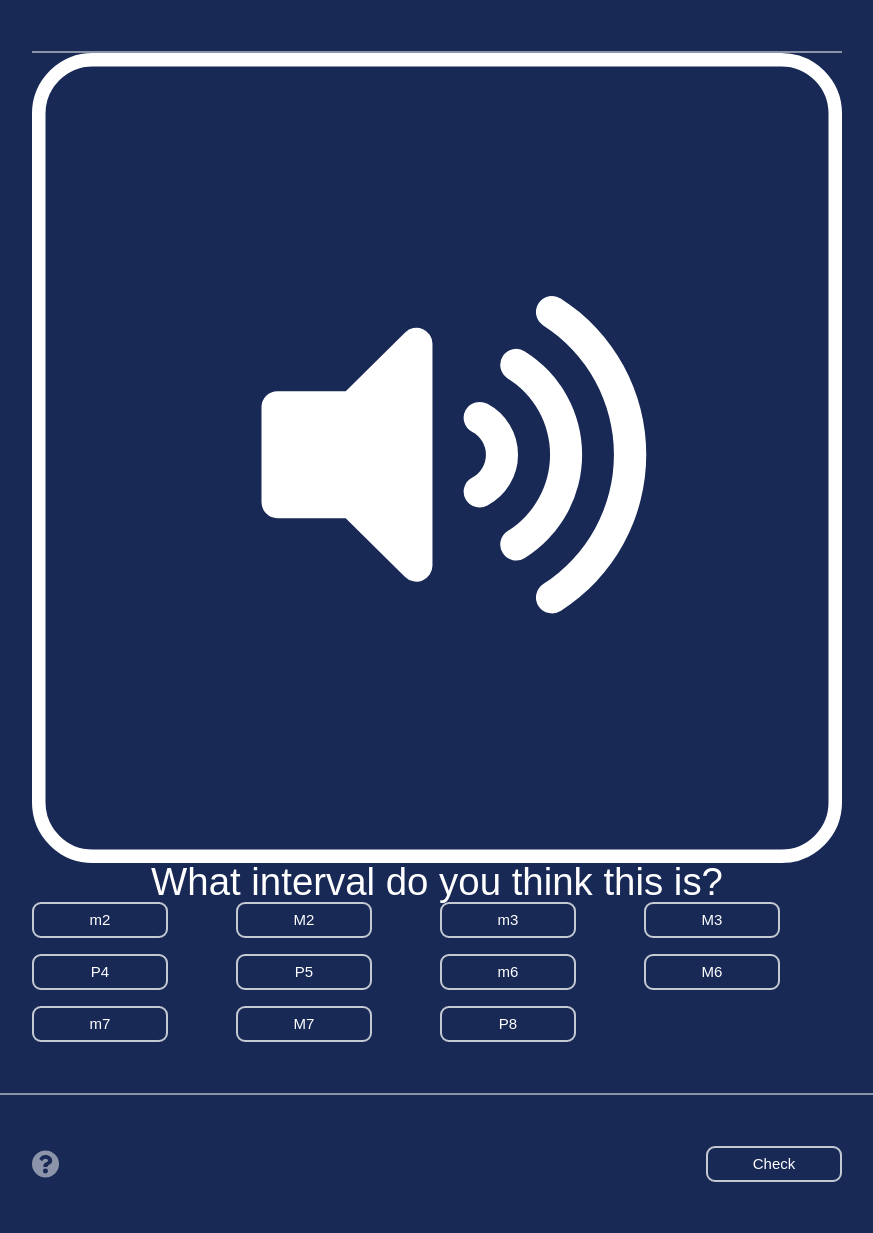
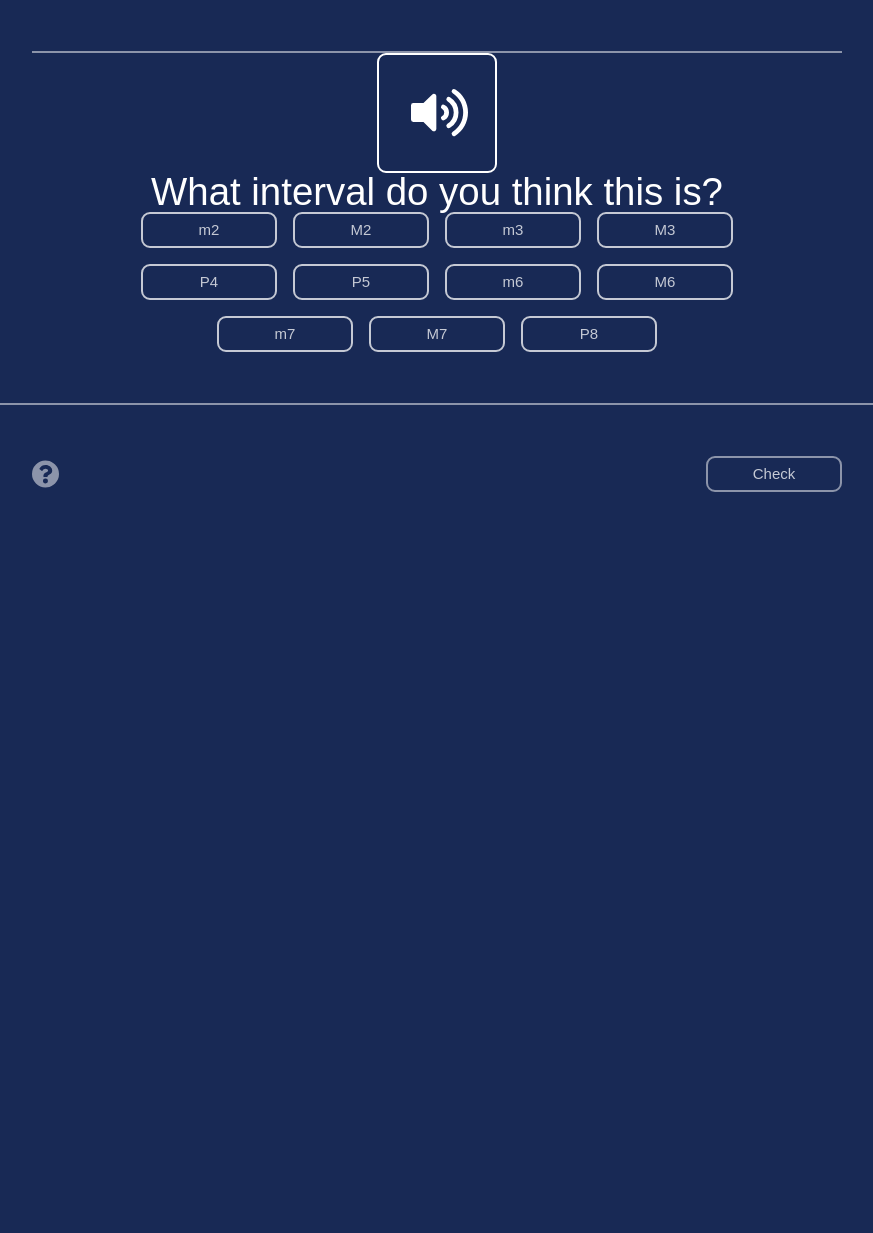
Before and after one commit to awanger/interval-recognition, a PHP site: page / in a window 1280 px wide. Shown: the whole page, without its empty margins (203-1076 px from the left). After the commit the page ends 492 px from the top, so only its background shows below. Run offline with PHP 8.4, Linux system fonts and the light colour scheme.

Commit message:
Adjust grid layout

```diff
--- a/assets/css/main.css
+++ b/assets/css/main.css
@@ -22,16 +22,20 @@ body {
   margin: 0 auto;
   padding: 4%; }
   .container .inner-container {
-    text-align: center;
     display: flex;
-    flex-direction: column; }
+    flex-direction: column;
+    align-items: center;
+    justify-content: space-between; }
 
 .choice-grid {
   display: grid;
-  grid-template-columns: repeat(4, 1fr);
-  column-gap: 1rem;
-  row-gap: 1rem;
-  width: 800px; }
+  grid-template-columns: repeat(8, 1fr);
+  grid-gap: 1rem;
+  max-width: 600px; }
+  .choice-grid .btn {
+    grid-column: span 2; }
+  .choice-grid .btn:nth-child(9) {
+    grid-column: 2 / span 2; }
 
 footer .container {
   display: flex;
@@ -39,19 +43,18 @@ footer .container {
 
 .btn {
   background-color: transparent;
-  color: white;
+  color: rgba(255, 255, 255, 0.75);
   border: 2px solid rgba(255, 255, 255, 0.75);
   border-radius: 9px;
   width: 136px;
-  height: 36px;
-  display: flex; }
+  height: 36px; }
+  .btn.disabled {
+    border: 2px solid rgba(255, 255, 255, 0.5); }
   .btn:hover {
-    border: 2px solid #ffb800;
-    cursor: pointer;
-    color: #ffb800; }
+    border: 2px solid #FFB800;
+    color: #FFB800;
+    cursor: pointer; }
   .btn:focus {
     outline: none; }
-  .btn .btn-text {
-    margin: auto; }
 
 /*# sourceMappingURL=main.css.map */
--- a/assets/scss/_base.scss
+++ b/assets/scss/_base.scss
@@ -1,9 +1,7 @@
 /* Colors */
 $background-color: #182955;
 $primary-color: #fff;
-$between-color: #FFB800;
-
-
+$highlight-color: #FFB800;
 
 /* Fonts */
 $font-stack: "Avenir Next", sans-serif;
--- a/assets/scss/_components.scss
+++ b/assets/scss/_components.scss
@@ -1,23 +1,22 @@
 .btn {
     background-color: transparent;
-    color: rgba($primary-color, 1.0);
+    color: rgba($primary-color, 0.75);
     border: 2px solid rgba($primary-color, 0.75);
     border-radius: $border-radius;
     width: 136px;
     height: 36px;
-    display: flex;
+
+    &.disabled {
+        border: 2px solid rgba($primary-color, 0.50);
+    }
 
     &:hover {
-        border: 2px solid rgba($between-color, 1.0);
+        border: 2px solid $highlight-color;
+        color: $highlight-color;
         cursor: pointer;
-        color: rgba($between-color, 1.0);
     }
 
     &:focus {
         outline: none;
     }
-
-    .btn-text {
-        margin: auto; // not sure why this works with display: flex
-    }
 }
--- a/assets/scss/_layout.scss
+++ b/assets/scss/_layout.scss
@@ -15,18 +15,26 @@ body {
 
     .inner-container{
         @extend %white-border;
-        text-align: center;
         display: flex;
         flex-direction: column;
+        align-items: center;
+        justify-content: space-between;
     }
 }
 
 .choice-grid {
     display: grid;
-    grid-template-columns: repeat(4, 1fr);
-    column-gap: 1rem;
-    row-gap: 1rem;
-    width: 800px;
+    grid-template-columns: repeat(8, 1fr);
+    grid-gap: 1rem;
+    max-width: 600px;
+
+    .btn {
+        grid-column: span 2;
+    }
+
+    .btn:nth-child(9) {
+        grid-column: 2 / span 2;
+    }
 }
 
 
--- a/index.html
+++ b/index.html
@@ -8,7 +8,7 @@
     <title>Melodic Interval</title>
 </head>
 <body>
-    <div class="container">
+    <main class="container">
         <div class="inner-container">
             <img id="speaker" src="assets/icons/speaker.svg" alt="huh">
             <h1 class="question">What interval do you think this is?</h1>
@@ -48,12 +48,11 @@
                 </button>
             </div>
         </div>
-
-    </div>
+    </main>
     <footer>
         <div class="container">
             <img src="assets/icons/help.svg" alt="">
-            <button class="btn"><div class="btn-text">Check</div></button>
+            <button class="btn disabled"><div class="btn-text">Check</div></button>
         </div>
     </footer>
 </body>
```
Also changed, not shown: 1 other file.
